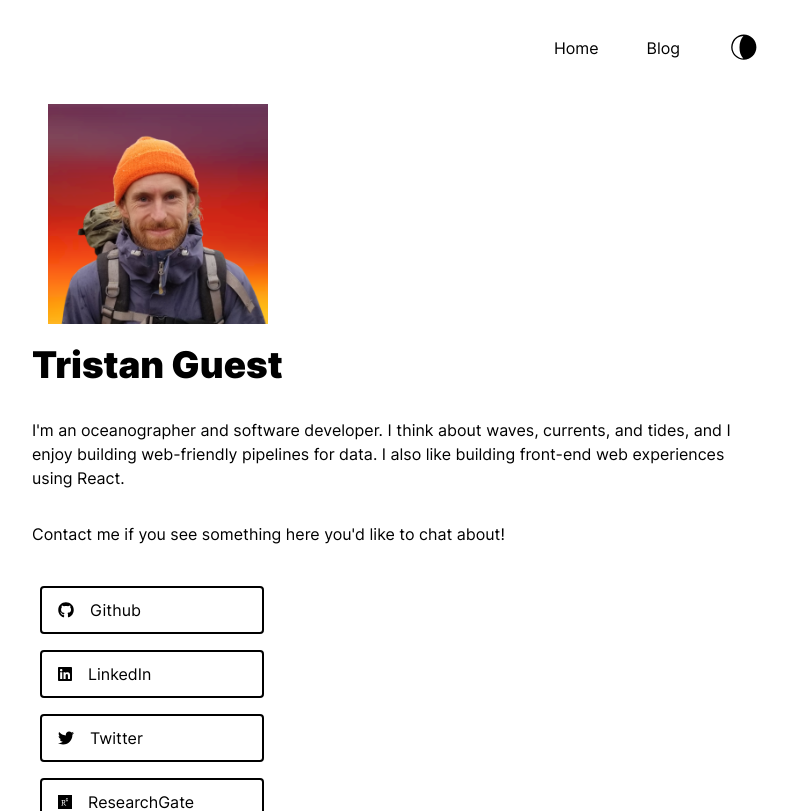
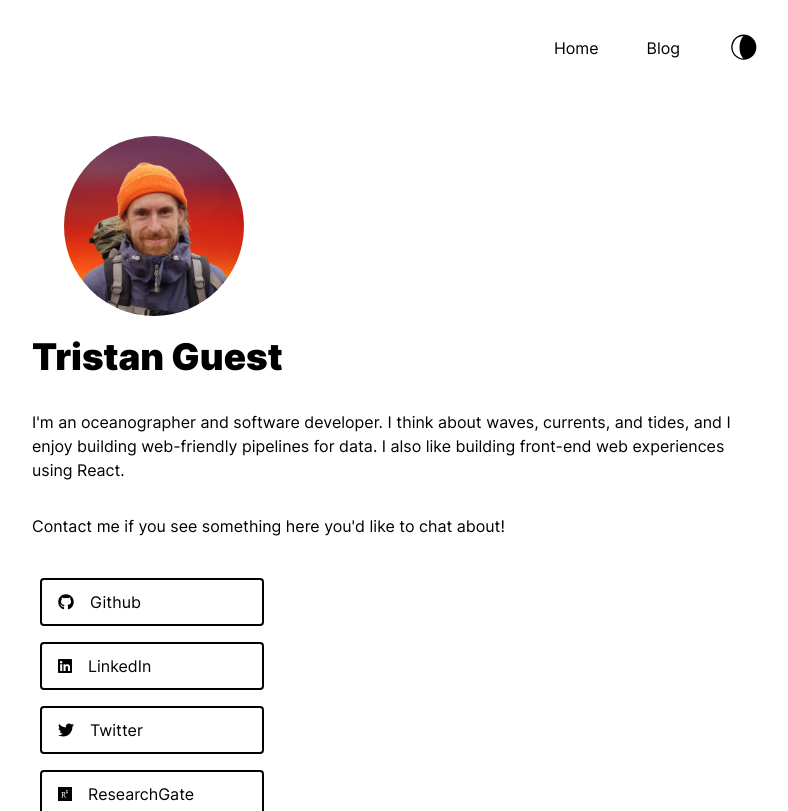
Before and after one commit to tbguest/tristanguest.dev, a Next.js app: page / in a window 1280 px wide. Shown: the top 811 px of the page, without its empty margins (240-1028 px from the left). Built offline with nearby package versions, Linux system fonts and the light colour scheme.

Commit message:
Add profile image sizes

```diff
--- a/components/Header/Header.jsx
+++ b/components/Header/Header.jsx
@@ -5,8 +5,15 @@ import profile from "../../public/profile.png";
 const Header = () => {
   return (
     <header className={styles.header}>
-      <div className={styles.photo_container}>
-        <Image src={profile} alt="Profile photo" layout="fill" />
+      <div className={styles.profile_image_container}>
+        <Image
+          src={profile}
+          alt="Photo of the author"
+          width={180}
+          height={180}
+          priority={true}
+          className={styles.profile_image}
+        />
       </div>
       <h1 className={styles.title}>Tristan Guest</h1>
     </header>
```
